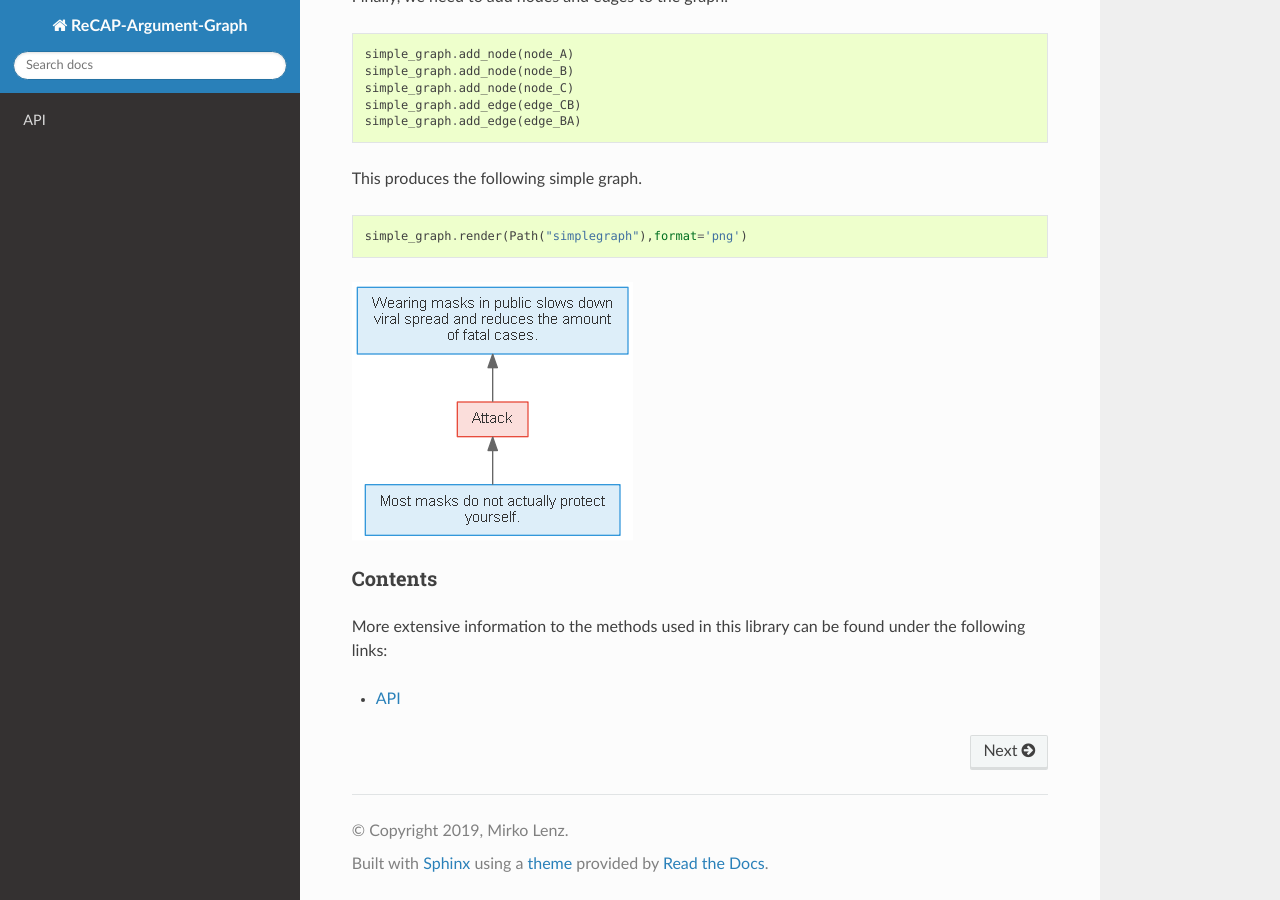
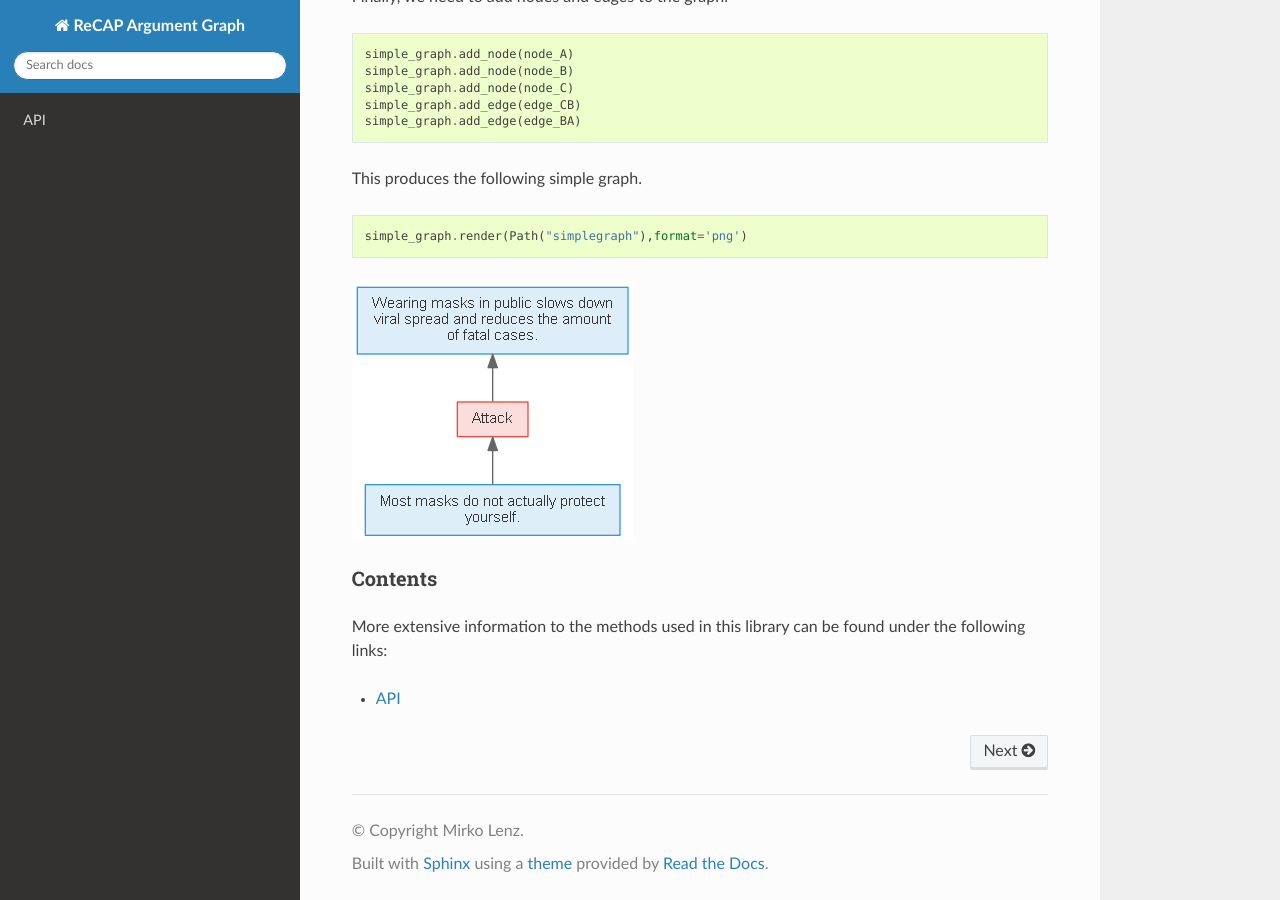
Before and after one commit to recap-utr/arguebuf-python, a Sphinx documentation site: the page built from docs/index.md, in a window 1280 px wide and 900 px high, scrolled down 2856 px. Built offline with Sphinx 7.4.7 and the Read the Docs theme 2.0.0, drawn with Linux system fonts in a browser that asks for light colours.

Commit message:
Remove version and change metadata

```diff
--- a/docs/conf.py
+++ b/docs/conf.py
@@ -18,12 +18,12 @@ sys.path.insert(0, os.path.abspath("../"))
 
 # -- Project information -----------------------------------------------------
 
-project = "ReCAP-Argument-Graph"
-copyright = "2019, Mirko Lenz"
+project = "ReCAP Argument Graph"
+copyright = "Mirko Lenz"
 author = "Mirko Lenz"
 
 # The full version, including alpha/beta/rc tags
-release = "0.1.10"
+# release = "0.1.10"
 
 
 # -- General configuration ---------------------------------------------------
```
